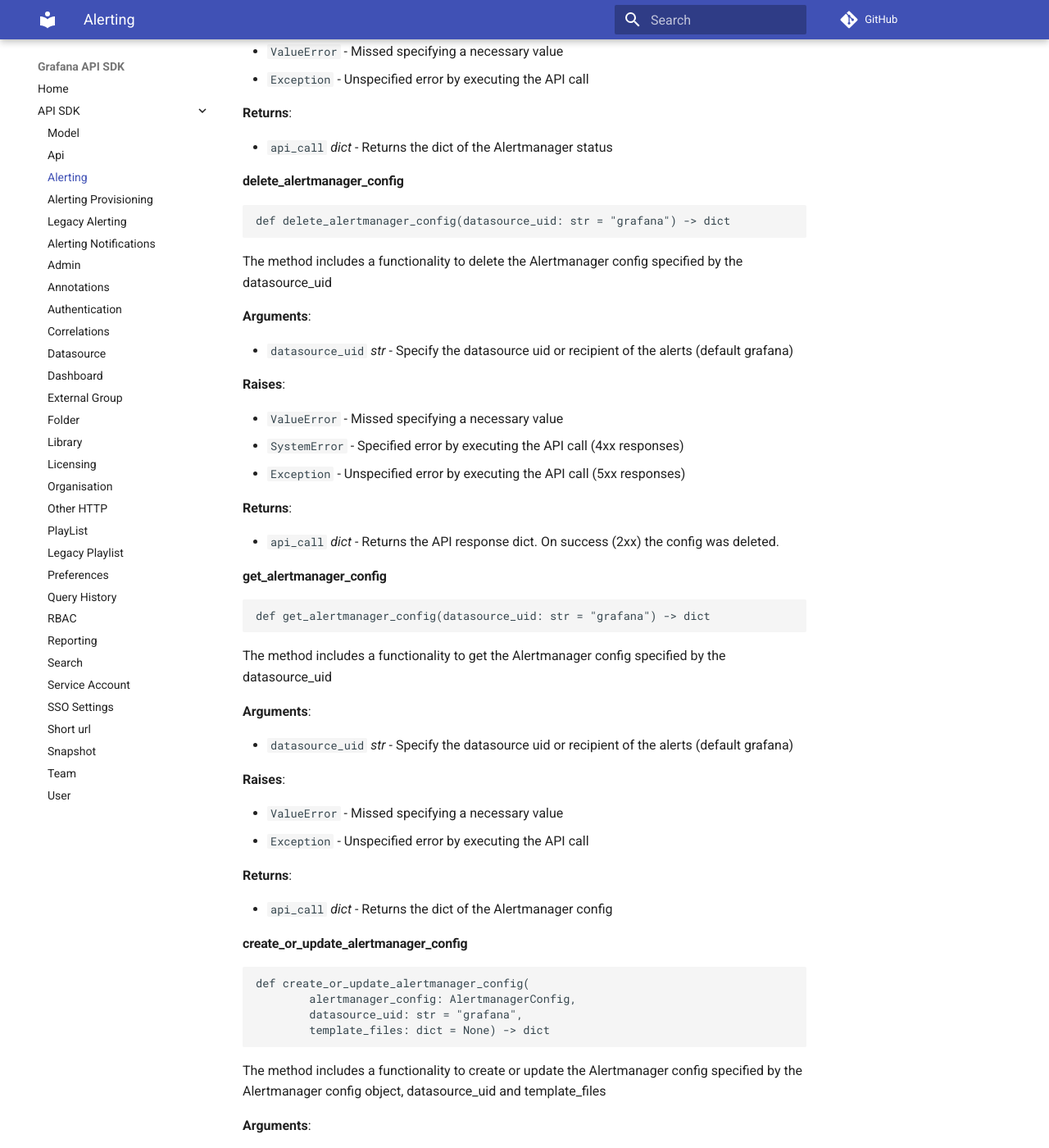
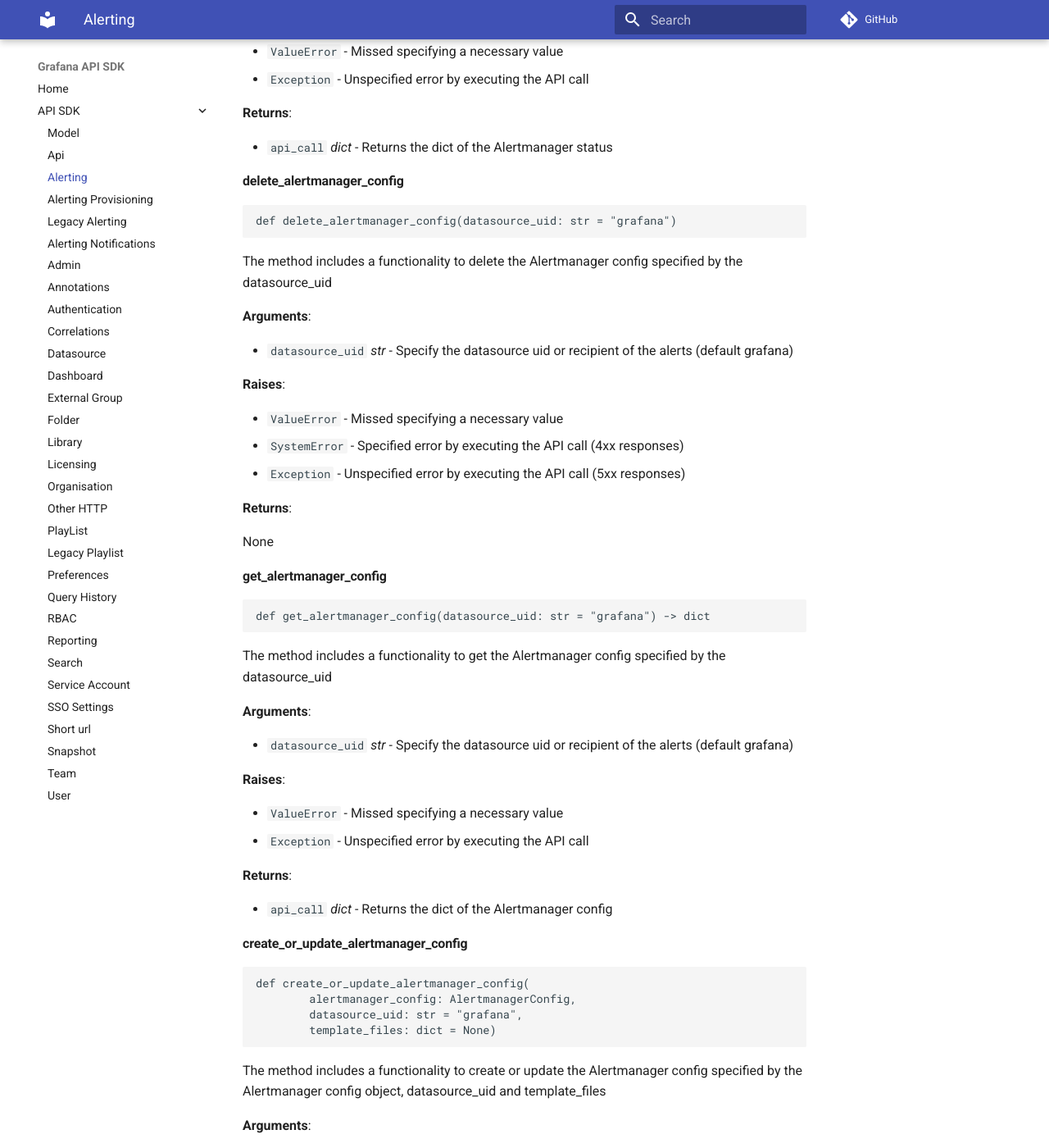
Before and after one commit to ZPascal/grafana_api_sdk, an MkDocs documentation site: the page built from docs/content/grafana_api/alerting.md, in a window 1280 px wide and 1400 px high, scrolled down 5189 px. Shown: the whole window at 82% size. Built offline with MkDocs 1.6.1 and Material for MkDocs 9.7.7, drawn with Linux system fonts in a browser that asks for light colours; comment, search, counter and statistics services are not loaded; some of the changed text lies outside the part shown.

Commit message:
docs: Add the documentation

````diff
--- a/docs/content/grafana_api/alerting.md
+++ b/docs/content/grafana_api/alerting.md
@@ -267,7 +267,7 @@ The method includes a functionality to get the Alertmanager status specified by
 #### delete\_alertmanager\_config
 
 ```python
-def delete_alertmanager_config(datasource_uid: str = "grafana") -> dict
+def delete_alertmanager_config(datasource_uid: str = "grafana")
 ```
 
 The method includes a functionality to delete the Alertmanager config specified by the datasource_uid
@@ -286,7 +286,7 @@ The method includes a functionality to delete the Alertmanager config specified
 
 **Returns**:
 
-- `api_call` _dict_ - Returns the API response dict. On success (2xx) the config was deleted.
+  None
 
 <a id="alerting.Alerting.get_alertmanager_config"></a>
 
@@ -321,7 +321,7 @@ The method includes a functionality to get the Alertmanager config specified by
 def create_or_update_alertmanager_config(
         alertmanager_config: AlertmanagerConfig,
         datasource_uid: str = "grafana",
-        template_files: dict = None) -> dict
+        template_files: dict = None)
 ```
 
 The method includes a functionality to create or update the Alertmanager config specified by the Alertmanager config object, datasource_uid and template_files
@@ -342,7 +342,7 @@ The method includes a functionality to create or update the Alertmanager config
 
 **Returns**:
 
-- `api_call` _dict_ - Returns the API response dict. On success (2xx) the config was applied.
+  None
 
 <a id="alerting.Alerting.test_alertmanager_receivers"></a>
 
````
